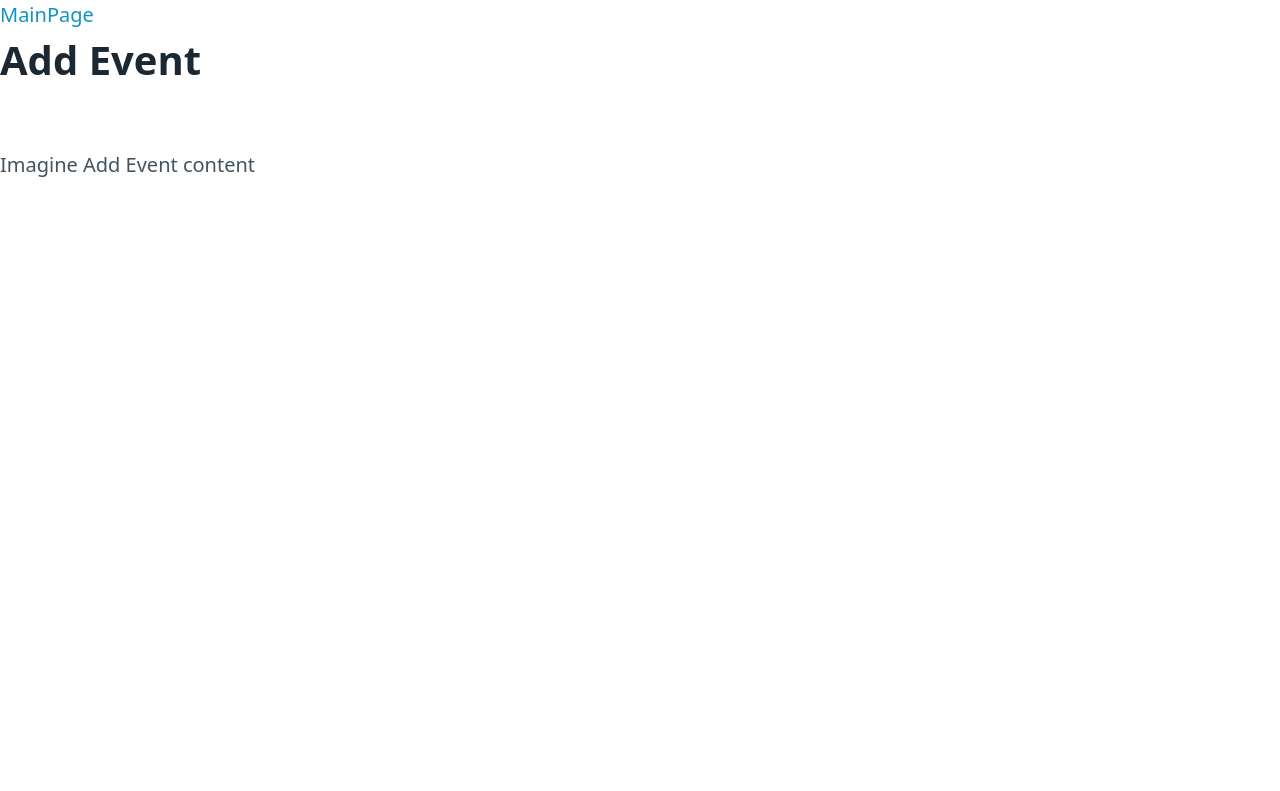
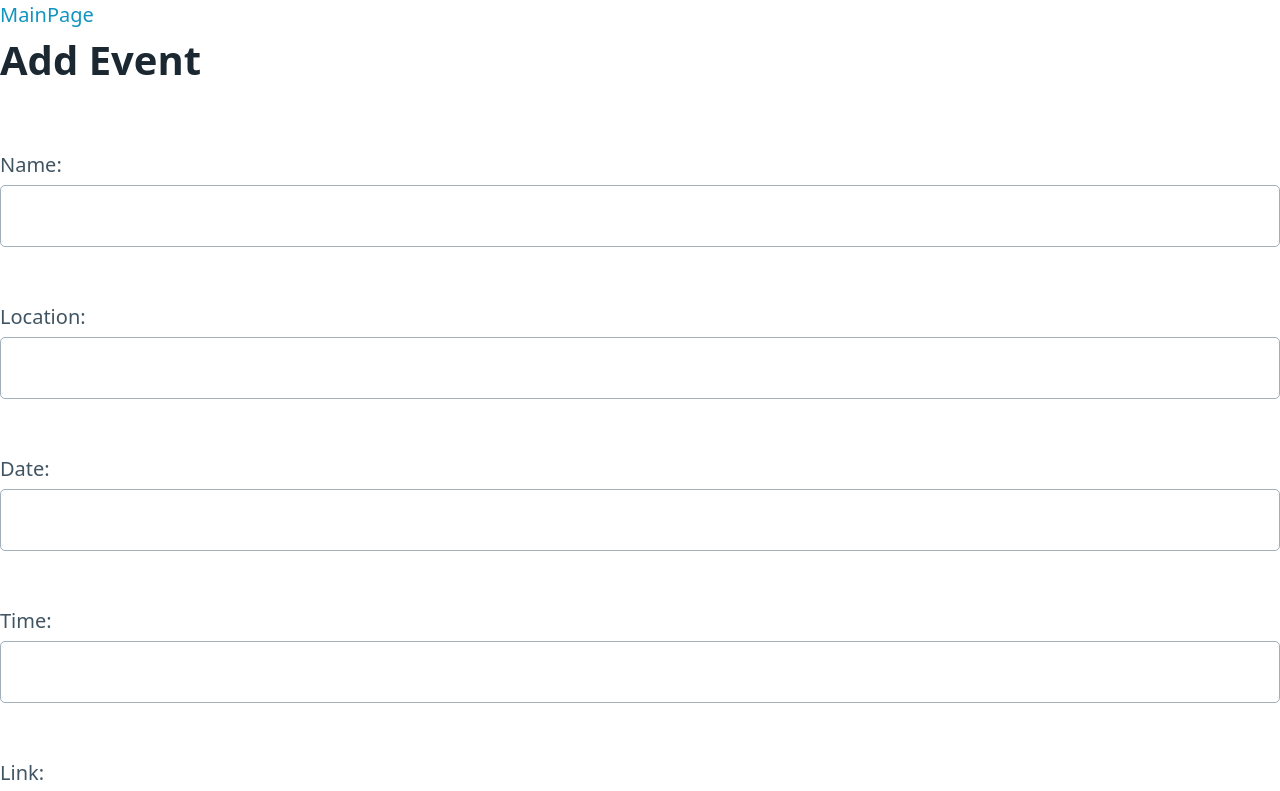
Before and after one commit to makitango/curiocity, a React (Vite) app in the folder frontend/: page /add in a window 1280 px wide. Shown: the top 791 px of the page. Built offline with nearby package versions, Linux system fonts and the light colour scheme.

Commit message:
Add AddEvent site and type

```diff
--- a/frontend/src/pages/AddEvent/index.tsx
+++ b/frontend/src/pages/AddEvent/index.tsx
@@ -1,13 +1,120 @@
+import {useState, ChangeEvent, FormEvent, useEffect} from "react";
 import {Link} from "react-router-dom";
+import axios from "axios";
+import {AddEventType} from "../../resources/types.tsx";
 
-export default function AddEvent() {
+export default function AddEvent(): JSX.Element {
+    const initialFormData: AddEventType = {
+        name: "",
+        location: "",
+        date: "",
+        time: "",
+        link: "",
+        usersWhoUpvoted: [],
+        usersWhoDownvoted: [],
+    };
+
+    const [formData, setFormData] = useState<AddEventType>(initialFormData);
+    const [eventCreated, setEventCreated] = useState(false);
+
+    const handleChange = (e: ChangeEvent<HTMLInputElement>): void => {
+        const {name, value} = e.target;
+        setFormData({
+            ...formData,
+            [name]: value,
+        });
+    };
+
+    const handleSubmit = (e: FormEvent): void => {
+        e.preventDefault();
+
+        axios
+            .post("/api/events", formData)
+            .then((response): void => {
+                console.log("Event added successfully:", response.data);
+                setEventCreated(true);
+                setFormData(initialFormData);
+            })
+            .catch((error): void => {
+                console.error("Error adding event:", error);
+            });
+    };
+
+    useEffect(() => {
+        let timer: NodeJS.Timeout;
+
+        if (eventCreated) {
+            timer = setTimeout(() => {
+                setEventCreated(false);
+            }, 5000); // 5000 milliseconds = 5 seconds
+        }
+
+        return () => clearTimeout(timer);
+    }, [eventCreated]);
+
     return (
         <>
             <Link to="/">MainPage</Link>
             <h1>Add Event</h1>
-            <div>
-                <p>Imagine Add Event content</p>
-            </div>
+            {eventCreated && <p>Event created</p>}
+            <form onSubmit={handleSubmit}>
+                <label>
+                    Name:
+                    <input
+                        type="text"
+                        name="name"
+                        value={formData.name}
+                        onChange={handleChange}
+                        required
+                    />
+                </label>
+                <br/>
+                <label>
+                    Location:
+                    <input
+                        type="text"
+                        name="location"
+                        value={formData.location}
+                        onChange={handleChange}
+                        required
+                    />
+                </label>
+                <br/>
+                <label>
+                    Date:
+                    <input
+                        type="text"
+                        name="date"
+                        value={formData.date}
+                        onChange={handleChange}
+                        required
+                    />
+                </label>
+                <br/>
+                <label>
+                    Time:
+                    <input
+                        type="text"
+                        name="time"
+                        value={formData.time}
+                        onChange={handleChange}
+                        required
+                    />
+                </label>
+                <br/>
+                <label>
+                    Link:
+                    <input
+                        type="text"
+                        name="link"
+                        value={formData.link}
+                        onChange={handleChange}
+                        required
+                    />
+                </label>
+                <br/>
+                <button type="submit">Add Event</button>
+            </form>
         </>
     );
 }
```
Also changed, not shown: frontend/src/resources/types.tsx (+10 -0 lines).
